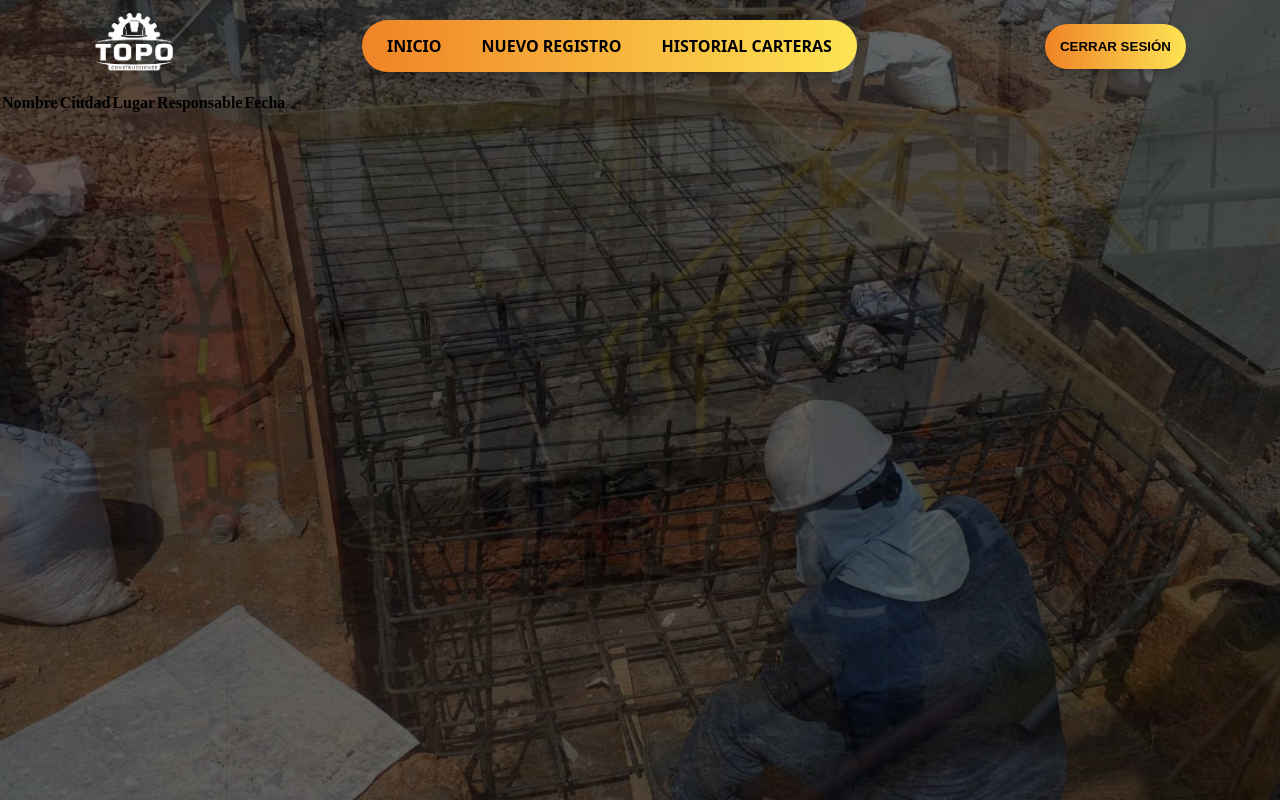
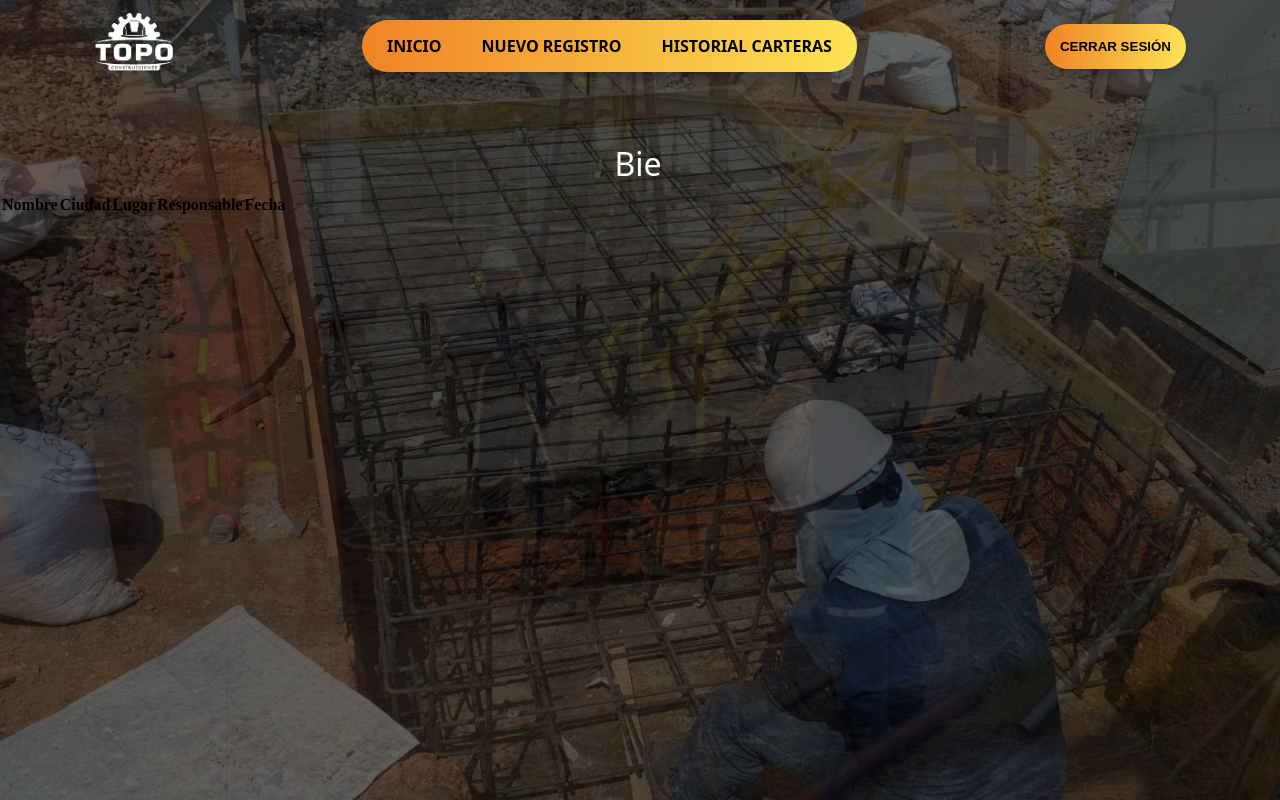
Before and after one commit to Aleja0308/topoconstrucciones_carteras, a Django app: page /ver_inicio/ in a window 1280 px wide. Run offline with Django 5.2, Linux system fonts and the light colour scheme; data that the repository does not hold is empty.

Commit message:
Se continúa diseño index - Validar estructura

```diff
--- a/static/styles_index_menu.css
+++ b/static/styles_index_menu.css
@@ -152,3 +152,31 @@ html{
     opacity: 0;
   }
 }
+
+/* Estilo de typewriter */
+
+.typewriter-container {
+  font-family: var(--main-font-family);
+  font-size: 2em;
+  color: #ffffff;
+  text-align: center;
+  margin-top: 50px;
+}
+
+.typewriter-container span {
+  border-right: 2px solid #ffffff;
+  padding-right: 2px;
+  white-space: nowrap;
+  overflow: hidden;
+  display: inline-block;
+  animation: blink 0.7s step-end infinite;
+}
+
+@keyframes blink {
+  from, to {
+    border-color: transparent;
+  }
+  50% {
+    border-color: #ffffff;
+  }
+}
--- a/templates/layouts/partials/menu.html
+++ b/templates/layouts/partials/menu.html
@@ -9,7 +9,6 @@
   <link rel="icon" href="{% static "img/topo_logo.png" %}" type="image/x-icon">
   <link rel="stylesheet" href="{% static "styles_index_menu.css" %}">
 </head>
-
 
 <body>
 
@@ -46,6 +45,12 @@
     <div class="carousel-image"></div>
   </div>
 
+  <div class="typewriter-container">
+    <span id="typewriter"></span>
+  </div>
+
+  <script src="{% static 'typewriter.js' %}"></script>
+
 </body>
 
 </html>
```
Also changed, not shown: static/typewriter.js (added, +34 -0 lines), templates/layouts/app.html (added, +23 -0 lines).
